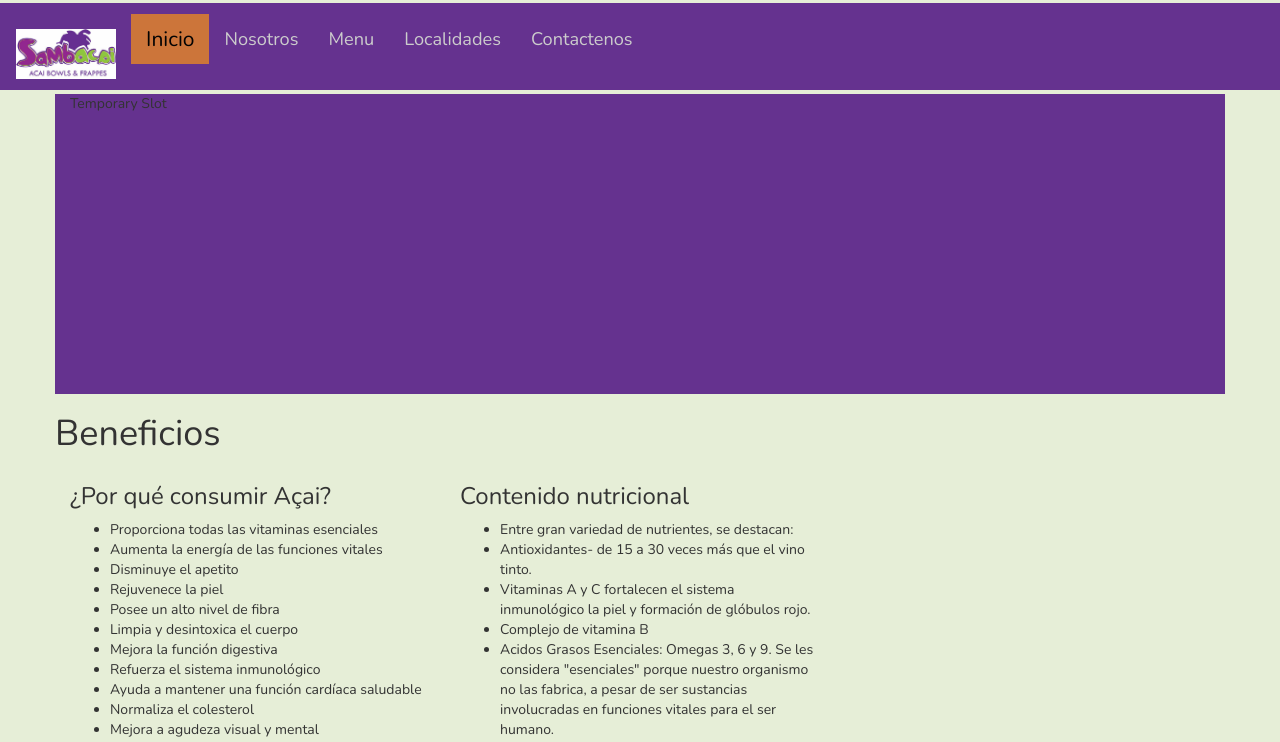
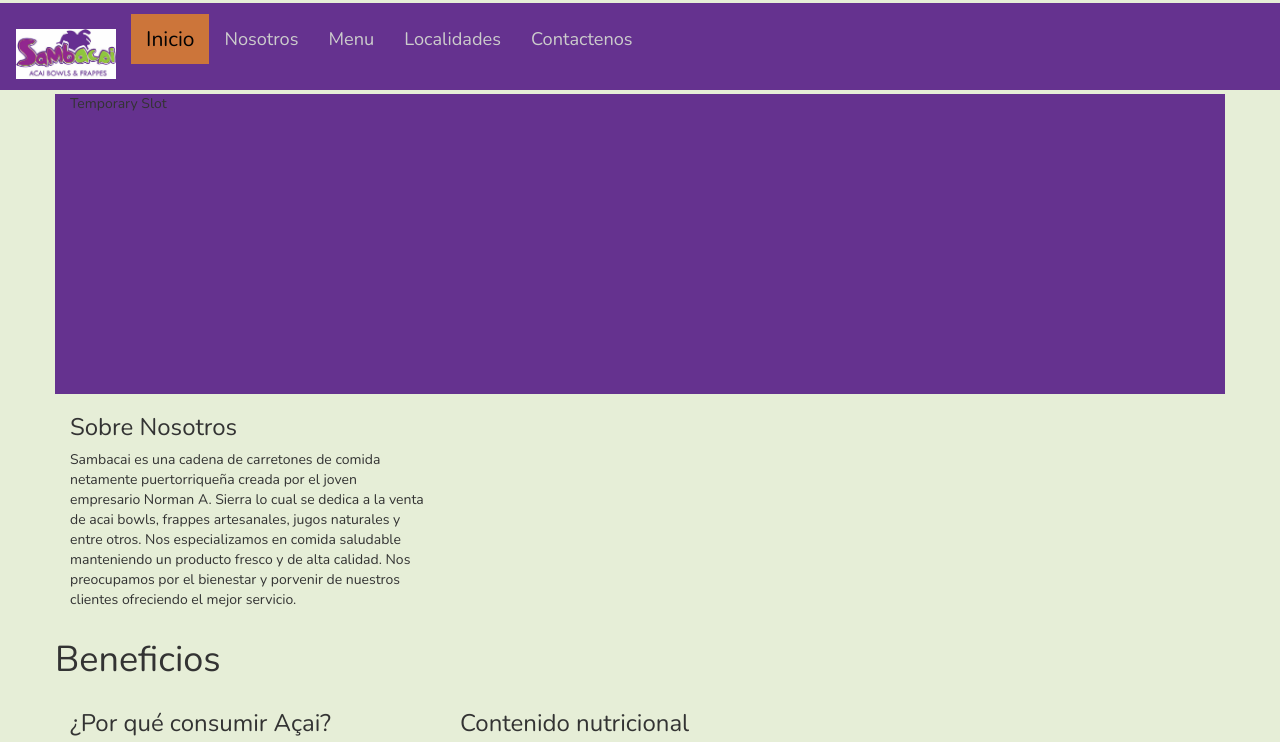
Before and after one commit to karloluis/sambacai, a Jekyll site: the page built from index.html, in a window 1280 px wide. Shown: the top 742 px of the page. Built offline with Jekyll 4.4.1, drawn with Linux system fonts in a browser that asks for light colours.

Commit message:
Add "sobre nosotros" section.

```diff
--- a/_includes/nav.html
+++ b/_includes/nav.html
@@ -6,12 +6,13 @@
         <img src="img/sambacai.jpg" width="100px" alt="Logo" />
       </a>
     </div>
+
     <ul class="nav navbar-nav">
       <li class="{{ page.inicio }}"><a href="/sambacai">Inicio</a></li>
-      <li class="{{ page.nosotros }}"><a href="/sambacai/nosotros">Nosotros</a></li>
-      <li class="{{ page.menu }}"><a href="/sambacai/menu">Menu</a>
-      <li class="{{ page.localidades }}"><a href="/sambacai/localidades">Localidades</a>
-      <li class="{{ page.contactenos }}"><a href="/sambacai/contactenos">Contactenos</a>
+      <li class="{{ page.nosotros }}"><a href="/sambacai/#sobre">Nosotros</a></li>
+      <li class="{{ page.menu }}"><a href="/sambacai/menu">Menu</a></li>
+      <li class="{{ page.localidades }}"><a href="/sambacai/localidades">Localidades</a></li>
+      <li class="{{ page.contactenos }}"><a href="/sambacai/contactenos">Contactenos</a></li>
     </ul>
 
   </nav>
--- a/assets/css/sambacai.scss
+++ b/assets/css/sambacai.scss
@@ -8,16 +8,12 @@ body {
   background-color: $light4;
 }
 
-
-
 header {
   height: 87px;
   width: 100%;
 
   color: $lightfont;
   background-color: $color6;
-
-
 
   .navbar {
     a {
@@ -53,3 +49,9 @@ header {
 
    background-color: $color6;
  }
+
+   #sobre {
+     p {
+       text-align: justify;
+     }
+   }
--- a/index.html
+++ b/index.html
@@ -9,6 +9,18 @@ inicio: active
   <div class="col-sm-12">
     <p>Temporary Slot</p>
   </div>
+</div>
+
+<div class="row" id="nosotros">
+  <article class="col-sm-4">
+    <h3>Sobre Nosotros</h3>
+    <p>
+      Sambacai es una cadena de carretones de comida netamente puertorriqueña creada por el joven empresario Norman A.
+      Sierra lo cual se dedica a la venta de acai bowls, frappes artesanales, jugos naturales y entre otros.
+      Nos especializamos en comida saludable manteniendo un producto fresco y de alta calidad. Nos preocupamos por el bienestar
+      y porvenir de nuestros clientes ofreciendo el mejor servicio.
+    </p>
+  </article>
 </div>
 
 <div class="row" id="beneficios">
```
